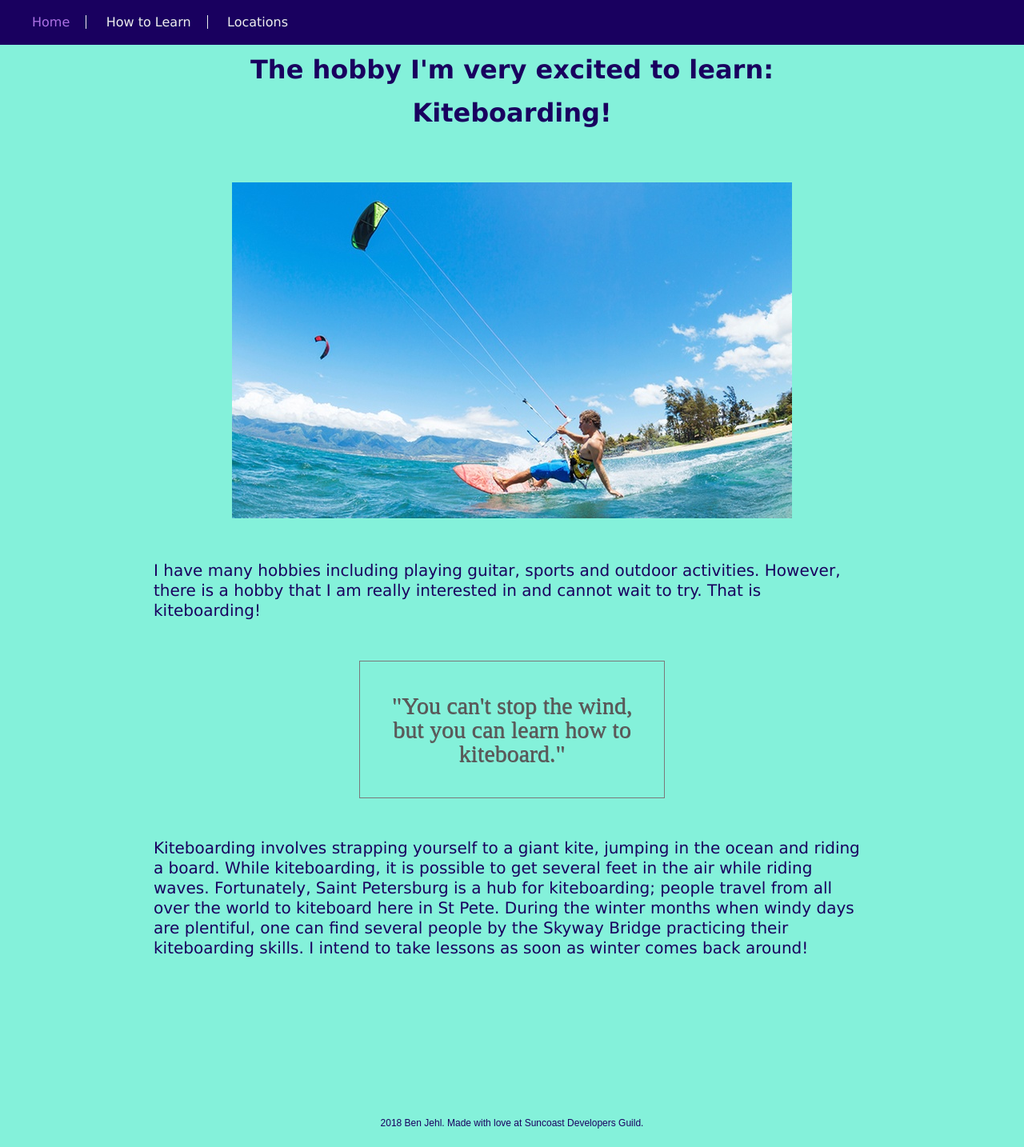
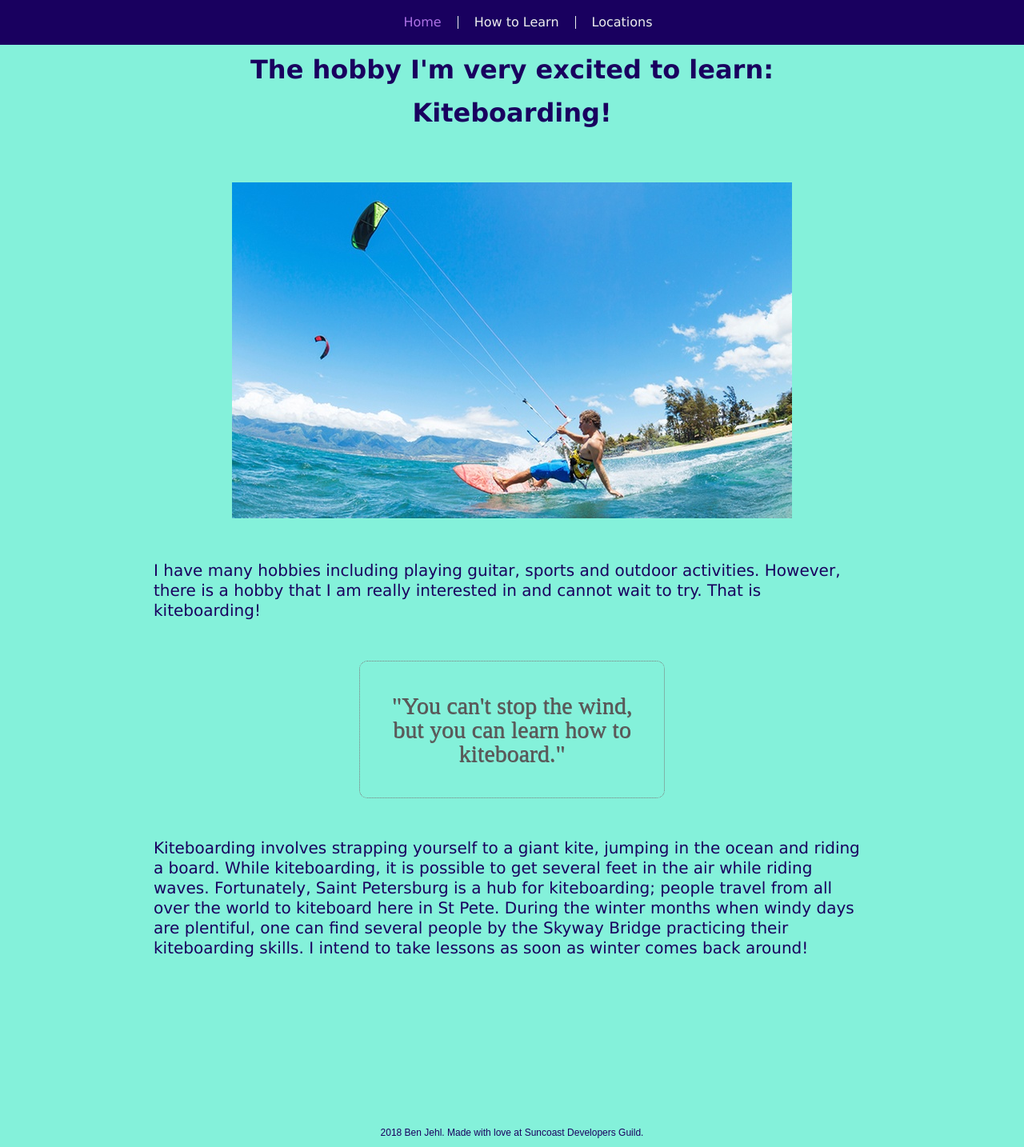
Before and after one commit to benjaminkent/hobbies, a website: page public/index.html in a window 1280 px wide. Shown: the whole page at 80% size. Before the commit the page ends 1411 px from the top, so only its background shows below. Drawn offline with Linux system fonts and the light colour scheme.

Commit message:
added flex boxes

```diff
--- a/public/index.html
+++ b/public/index.html
@@ -9,8 +9,8 @@
 </head>
 
 <body>
-  <nav class="navigation">
-    <ul>
+  <nav>
+    <ul class="navigation">
       <li><a class="active" href="index.html">Home</a></li>
       <li><a href="learn.html">How to Learn</a></li>
       <li><a href="locations.html">Locations</a></li>
@@ -37,7 +37,7 @@
       one can find several people by the Skyway Bridge practicing their kiteboarding skills. I intend to take lessons as
       soon as winter comes back around!</p>
   </div>
-  <footer>
+  <footer class="footer">
     <p>2018 Ben Jehl. Made with love at Suncoast Developers Guild.</p>
   </footer>
 </body>
--- a/public/screen.css
+++ b/public/screen.css
@@ -6,14 +6,6 @@ body {
   margin: 0;
   min-height: 100%;
   font: 16px / 1 sans-serif;
-}
-
-footer {
-  text-align: center;
-  font-size: 12px;
-  font-family: Arial, Helvetica, sans-serif;
-  color: rgb(25, 0, 95);
-  margin: 150px 0 10px 0;
 }
 
 body {
@@ -37,11 +29,6 @@ td {
   padding: 40px;
 }
 
-.secondrow,
-.lastrow {
-  text-align: center;
-}
-
 table {
   width: 600px;
   margin: auto;
@@ -50,7 +37,6 @@ table {
 }
 
 nav li {
-  display: inline;
   border-right: 1px solid rgb(238, 238, 238);
 }
 
@@ -74,7 +60,10 @@ nav li:last-child {
   border: none;
 }
 
-ul {
+.navigation {
+  display: flex;
+  list-style-type: none;
+  justify-content: center;
   background: rgb(25, 0, 95);
   padding: 20px;
   margin: 0;
@@ -106,13 +95,14 @@ ul {
 #quote {
   margin: auto;
   width: 25%;
-  border: 1.2px solid rgb(122, 122, 122);
+  border: 1.5px dotted rgb(122, 122, 122);
   padding: 10px 30px;
   font-size: 30px;
   color: rgb(90, 90, 90);
   font-family: Baskerville;
   text-align: center;
   text-shadow: 0.5px 0.5px 0.5px rgb(90, 90, 90);
+  border-radius: 10px;
 }
 
 .location-image {
@@ -135,3 +125,21 @@ ul {
   font-family: cursive;
   color: rgb(90, 90, 90);
 }
+
+.secondrow,
+.lastrow {
+  text-align: center;
+}
+
+.footer {
+  display: flex;
+  justify-content: center;
+  align-content: flex-end;
+}
+
+footer {
+  font-size: 12px;
+  font-family: Arial, Helvetica, sans-serif;
+  color: rgb(25, 0, 95);
+  margin: 150px 0 10px 0;
+}
```
Also changed, not shown: public/learn.html (+3 -3 lines), public/locations.html (+3 -3 lines).
